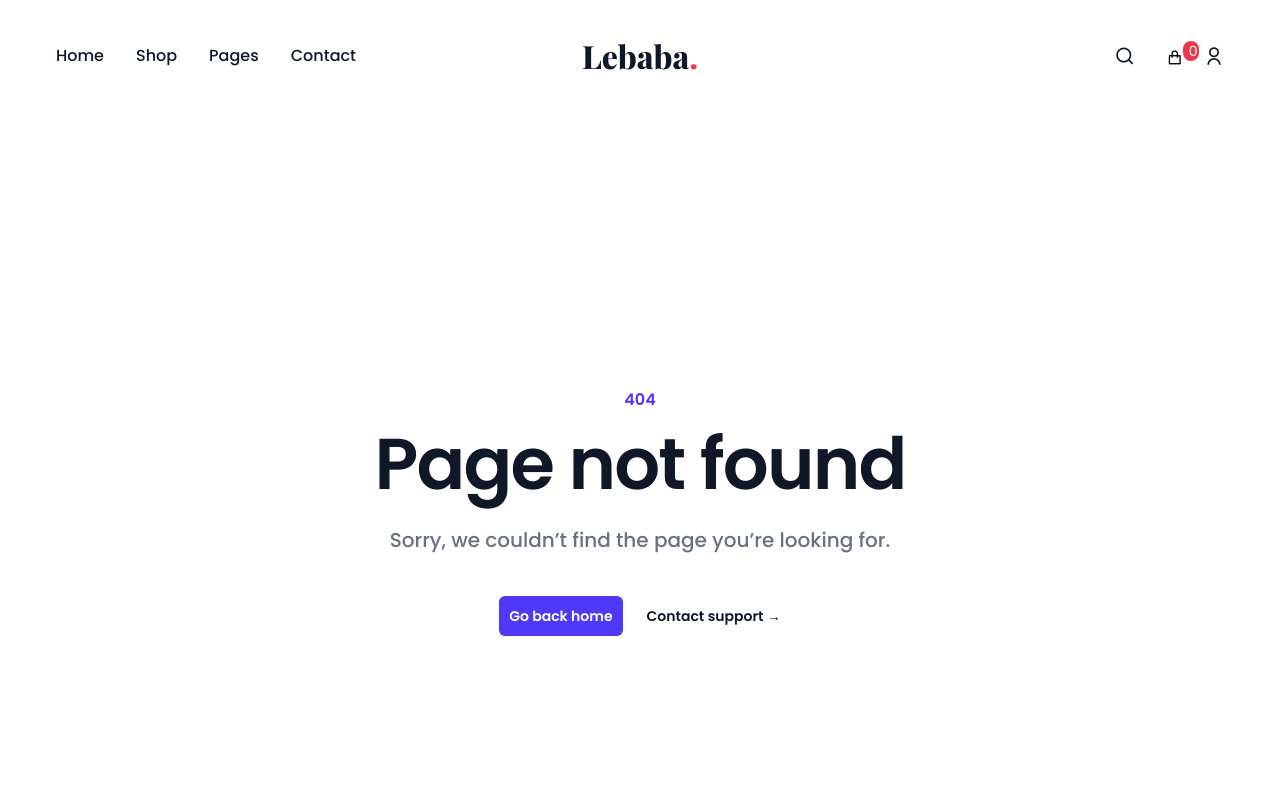
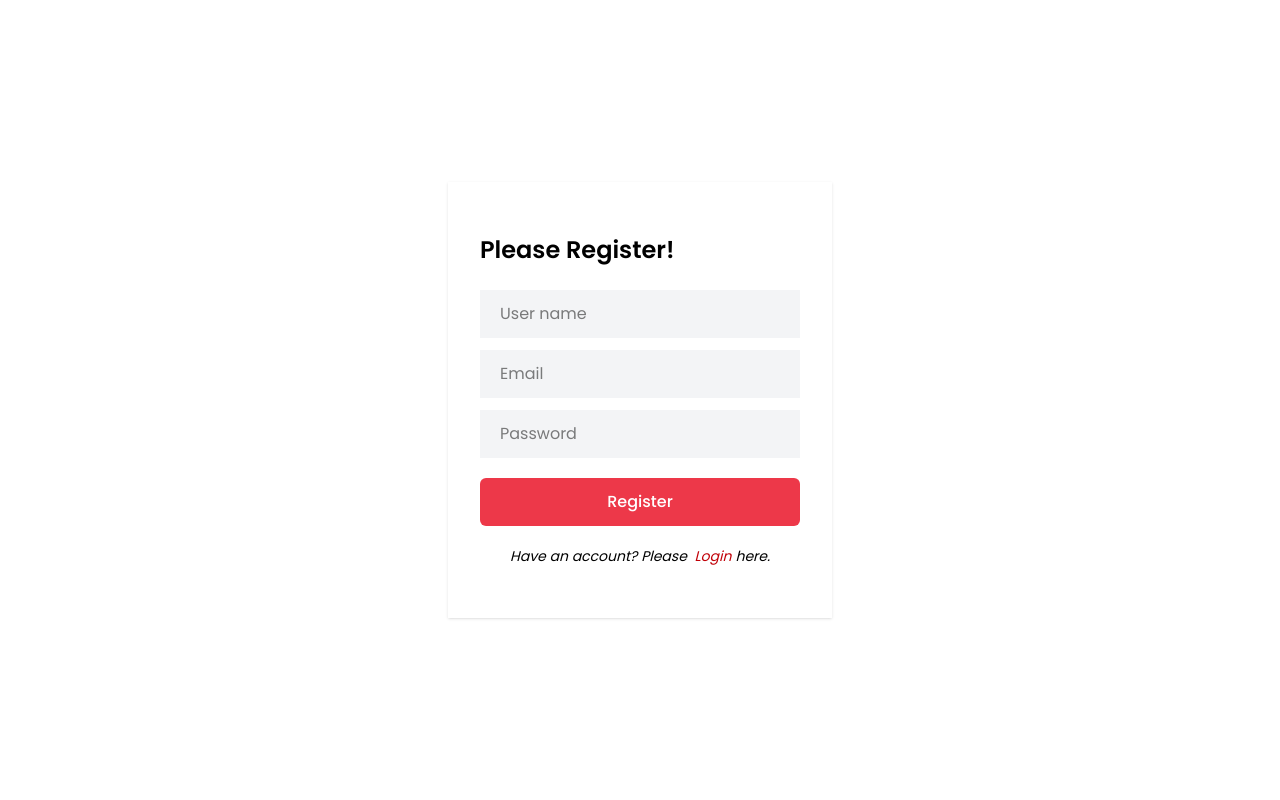
Before and after one commit to PavelRiajul/lebaba-mern-ecommerce, a React (Vite) app in the folder frontend/: page /register in a window 1280 px wide. Shown: the top 800 px of the page. Built offline with nearby package versions, Linux system fonts and the light colour scheme.

Commit message:
create register page

```diff
--- a/frontend/src/components/Login.jsx
+++ b/frontend/src/components/Login.jsx
@@ -31,5 +31,4 @@ const Login = () => {
     </section>
   )
 }
-
 export default Login
--- /dev/null
+++ b/frontend/src/components/Register.jsx
@@ -0,0 +1,39 @@
+import { useState } from "react"
+import { Link } from "react-router"
+import { useForm } from "react-hook-form"
+
+const Register = () => {
+    const [message ,setMessage]=useState('')
+      const {register,handleSubmit,formState: { errors },} = useForm()
+
+      const onSubmit = (data) => {
+        console.log(data)
+      }
+  return (
+    <section className="h-screen flex items-center justify-center p-2">
+    <div className="bg-white shadow p-8 max-w-sm">
+      <h2 className="text-2xl font-semibold pt-5">Please Register!</h2>
+      <form  onSubmit={handleSubmit(onSubmit)} className="max-w-sm space-y-3 mx-auto pt-6">
+      <input
+        {...register("username", { required: true })}
+         type="text" placeholder="User name" required className="w-full bg-gray-100 focus:outline-none px-5  py-3"/>
+         {errors.username && <p className="text-red-500 text-sm">username  is required</p>}
+        <input
+        {...register("email", { required: true })}
+         type="email" placeholder="Email" required className="w-full bg-gray-100 focus:outline-none px-5  py-3"/>
+         {errors.email && <p className="text-red-500 text-sm">Email  is required</p>}
+        <input
+        {...register("password", { required: true })}
+         type="password" placeholder="Password" required className="w-full bg-gray-100 focus:outline-none px-5  py-3"/>
+         {errors.password && <p className="text-red-500 text-sm">Password is required</p>}
+
+
+        <button className="w-full mt-2 text-white bg-[#ed3849] hover:bg-[#ed3849]/90 font-medium py-3 rounded-md ">Register</button>
+      </form>
+      <div className="my-5 text-center italic text-sm"> Have an account? Please <Link to={'/login'} className="text-red-700 px-1 cursor-pointer underline">Login</Link>here.</div>
+    </div>
+  </section>
+  )
+}
+
+export default Register
--- a/frontend/src/main.jsx
+++ b/frontend/src/main.jsx
@@ -9,6 +9,7 @@ import ShopPage from './pages/shop/ShopPage.jsx';
 import CategoryPage from './pages/category/CategoryPage.jsx';
 import ErrorPage from './components/ErrorPage.jsx';
 import Login from './components/Login.jsx';
+import Register from './components/Register.jsx';
 createRoot(document.getElementById('root')).render(
   <BrowserRouter>
     <Routes>
@@ -21,6 +22,7 @@ createRoot(document.getElementById('root')).render(
       </Route>
       {/* authentication */}
       <Route path='/login' element={<Login/>}/>
+      <Route path='/register' element={<Register/>}/>
     </Routes>
   </BrowserRouter>
 
```
